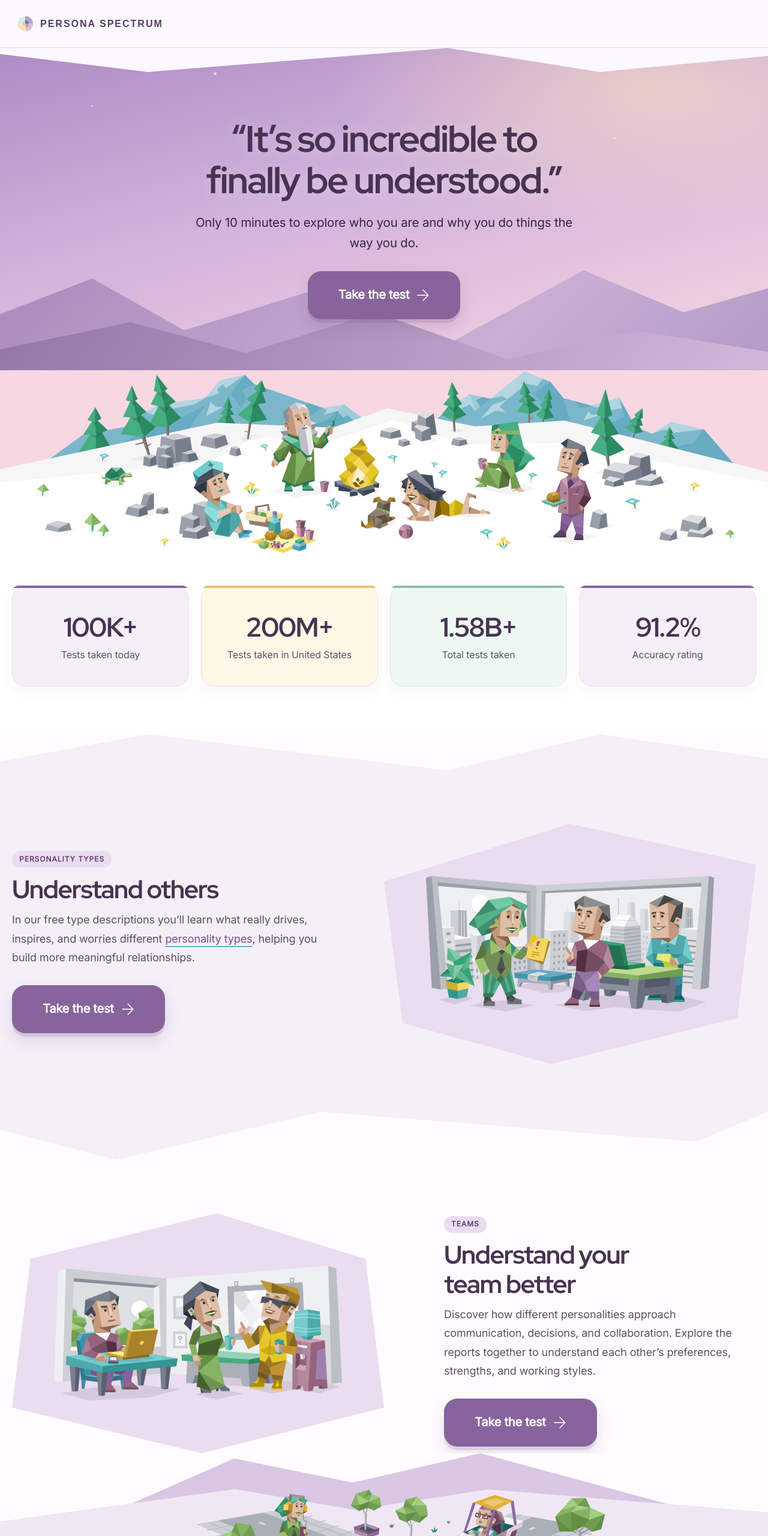
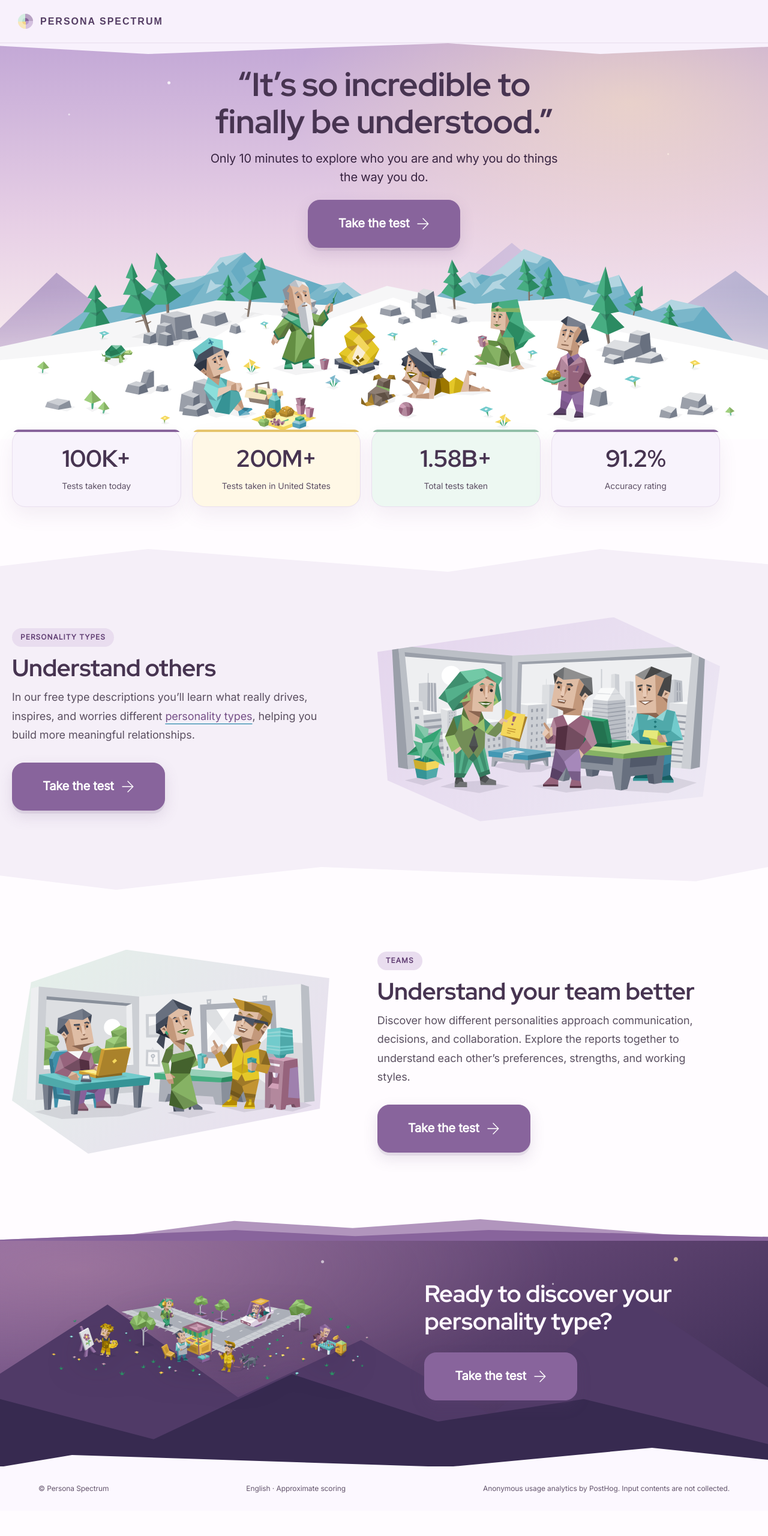
Before and after one commit to Kimura6341/MBTI, a website: page dist/index.html in a window 1280 px wide. Shown: the top 2560 px of the page at 60% size. After the commit the page ends 2518 px from the top, so only its background shows below. Drawn offline with Linux system fonts and the light colour scheme.

Commit message:
Unify homepage sky and camping scene with floating metrics

```diff
--- a/dist/english-app.mjs
+++ b/dist/english-app.mjs
@@ -1,6 +1,6 @@
 import {trackEvent,completedTestProperties} from './analytics-events.mjs?v=0ef101c2d544';
 import {englishQuestions,calculateEnglish} from './english-model.mjs?v=f351344ebc7f';
-import {englishHomeMarkup,bindEnglishHome} from './english-home.mjs?v=f6d58a62bb38';
+import {englishHomeMarkup,bindEnglishHome} from './english-home.mjs?v=8da2ac26f8c8';
 const root=document.querySelector('#app'),key='persona-spectrum-english-60-v2';
 let answers={},page=0;
 let testActive=false;
--- a/dist/english.css
+++ b/dist/english.css
@@ -18,18 +18,17 @@ body>.site-header .brand{font:800 16px/1.5 Arial,sans-serif;letter-spacing:2px;c
 body>.site-header .mark{width:25px;height:25px;flex:0 0 25px}
 @media(max-width:767px){body>.site-header{height:72px;padding:0 18px}body>.site-header .brand{font-size:11px;letter-spacing:1px}}
 
-/* English homepage restyle. Every override is gated by the existing route class.
-   Kept in this stylesheet so the existing offline builder inlines it unchanged. */
+/* English homepage only. The offline builder embeds this stylesheet locally. */
 body.homepage-active {
   --home-purple: #88649c;
   --home-ink: #473451;
-  --home-pale: #f5eff8;
   color: var(--home-ink);
   background: #fffcff;
 }
 .homepage-active > .site-header {
-  background: #fcf8ff;
-  border-bottom: 1px solid #e9dced;
+  height: 72px;
+  background: #f8f1fc;
+  border-bottom: 1px solid #e8dced;
 }
 .homepage-active > .site-header .brand { color: #543d64; }
 .homepage-active > .site-header .mark {
@@ -39,70 +38,89 @@ body.homepage-active {
 .homepage-active .q-hm :is(h1, h2, .metric__value) {
   font-family: 'Nunito', 'Avenir Next Rounded', 'Arial Rounded MT Bold', 'Red Hat Display', system-ui, sans-serif;
   font-weight: 800;
-  letter-spacing: -.035em;
+  letter-spacing: -.01em;
   color: var(--home-ink);
 }
+/* One continuous sky behind both the headline and the existing transparent art. */
 .homepage-active .q-hm .hero {
   position: relative;
   isolation: isolate;
-  background: radial-gradient(ellipse at 85% 12%, #ffe6bc88, transparent 35%),
-    radial-gradient(circle at 12% 18%, #fff8 0 1px, transparent 2px),
-    radial-gradient(circle at 80% 28%, #fff9 0 1px, transparent 2px),
-    radial-gradient(circle at 28% 8%, #fff9 0 2px, transparent 3px),
-    linear-gradient(165deg, #ad8bc5 0%, #d2b3db 45%, #f6d7e2 100%);
+  min-height: 660px;
+  background:
+    radial-gradient(ellipse at 82% 15%, #ffe9bc88, transparent 38%),
+    radial-gradient(circle at 9% 18%, #fff9 0 1px, transparent 2px),
+    radial-gradient(circle at 87% 28%, #fff9 0 1px, transparent 2px),
+    radial-gradient(circle at 22% 10%, #fffc 0 2px, transparent 3px),
+    linear-gradient(180deg, #c3a8d6 0%, #e6cee5 44%, #f5e6ed 72%, #fffcff 100%);
 }
+.homepage-active .q-hm .hero__shape {
+  position: absolute;
+  inset: 0 0 auto;
+  background: transparent !important;
+  height: 18px !important;
+}
+.homepage-active .q-hm .hero__shape path { fill: #f8f1fc !important; }
 .homepage-active .q-hm .hero__text {
   position: relative;
-  z-index: 1;
+  z-index: 3;
   background: transparent !important;
-  padding-block: clamp(48px, 6vw, 96px) 84px !important;
+  padding: 38px 24px 0 !important;
   text-align: center;
 }
 .homepage-active .q-hm .hero__text h1 {
-  font-size: clamp(38px, 4.8vw, 72px);
+  font-size: clamp(42px, 4.3vw, 64px) !important;
   line-height: 1.12;
-  max-width: 1100px !important;
+  letter-spacing: -.01em !important;
+  max-width: 940px !important;
   text-wrap: balance;
-  margin-inline: auto;
-  text-shadow: 0 2px 22px #fff5;
+  margin: 0 auto 16px !important;
 }
 .homepage-active .q-hm .hero__text p {
   color: #382441;
-  font-size: clamp(18px, 1.6vw, 22px);
-  line-height: 1.65;
-  margin-inline: auto;
-  text-wrap: pretty;
+  font-size: 20px;
+  line-height: 1.55;
+  max-width: 610px !important;
+  margin: 0 auto 22px !important;
 }
-/* Empty CSS layers are decorative and never intercept existing links or art. */
+.homepage-active .q-hm .scene-art {
+  position: absolute;
+  z-index: 2;
+  inset: auto 0 0;
+  margin: 0 !important;
+  background: transparent !important;
+}
+.homepage-active .q-hm .scene-art :is(picture, img) {
+  display: block;
+  width: 100%;
+  height: auto;
+}
+/* The ridges fade into the existing snow mountains, rather than ending at a band. */
 .homepage-active .q-hm .hero::before,
 .homepage-active .q-hm .hero::after {
   content: '';
   position: absolute;
-  z-index: 0;
-  inset: auto 0 -1px;
-  height: clamp(90px, 13vw, 190px);
+  z-index: 1;
+  inset: auto -2% 42px;
+  height: 310px;
   pointer-events: none;
+  mask-image: linear-gradient(#000 32%, #0009 62%, transparent 100%);
 }
 .homepage-active .q-hm .hero::before {
-  background: linear-gradient(135deg, #aa8abc, #c9aed4 65%, #b39bc6);
-  clip-path: polygon(0 44%, 12% 8%, 24% 60%, 40% 22%, 58% 75%, 76% 0, 89% 42%, 100% 18%, 100% 100%, 0 100%);
+  background: linear-gradient(130deg, #b09ac4, #d4c3df 62%, #a6a8c8);
+  clip-path: polygon(0 62%, 9% 24%, 21% 65%, 34% 32%, 48% 72%, 66% 8%, 81% 61%, 94% 23%, 100% 43%, 100% 100%, 0 100%);
 }
 .homepage-active .q-hm .hero::after {
-  height: clamp(55px, 8vw, 120px);
-  background: linear-gradient(120deg, #9375a8, #d3b7d9);
-  clip-path: polygon(0 66%, 17% 22%, 32% 72%, 49% 6%, 66% 82%, 83% 36%, 100% 70%, 100% 100%, 0 100%);
+  bottom: 22px;
+  height: 240px;
+  background: linear-gradient(100deg, #9487b4, #bcc4d6);
+  clip-path: polygon(0 63%, 14% 32%, 27% 74%, 42% 39%, 59% 79%, 76% 30%, 91% 70%, 100% 47%, 100% 100%, 0 100%);
 }
-.homepage-active .q-hm .hero__shape {
-  background: transparent !important;
-}
-.homepage-active .q-hm .hero__shape path { fill: #fcf8ff !important; }
-.homepage-active .q-hm .hero + div { background: #f6d7e2 !important; }
 .homepage-active .q-hm .persona-home-button {
   background: #88649c !important;
   border-color: #88649c !important;
   color: #fff !important;
-  border-radius: 22px !important;
-  box-shadow: 0 6px 0 #61457522, 0 12px 26px #61457529;
+  border-radius: 20px !important;
+  box-shadow: 0 5px 0 #61457518, 0 10px 24px #61457525;
   font-weight: 700;
   transition: transform .2s ease, box-shadow .2s ease, background-color .2s ease;
 }
@@ -110,26 +128,68 @@ body.homepage-active {
   outline: 3px solid #543468;
   outline-offset: 5px;
 }
+.homepage-active .q-hm .scene-metrics {
+  position: relative;
+  z-index: 4;
+  margin-top: -16px;
+  padding: 0 0 70px !important;
+  background: transparent !important;
+}
+.homepage-active .q-hm #metrics {
+  max-width: 1180px;
+  grid-template-columns: repeat(4, minmax(0, 1fr)) !important;
+  gap: 18px !important;
+}
 .homepage-active .q-hm .metric {
-  background: #f5eff8 !important;
+  background: #f8f3fc !important;
   border: 1px solid #e9dfef;
   border-radius: 22px !important;
-  box-shadow: 0 8px 26px #6544770c;
+  box-shadow: 0 14px 32px #65447714;
+  padding: 24px 14px !important;
 }
 .homepage-active .q-hm .metric:nth-child(2) { background: #fff8e6 !important; }
 .homepage-active .q-hm .metric:nth-child(3) { background: #edf8f2 !important; }
 .homepage-active .q-hm .metric > div { background: #88649c !important; }
 .homepage-active .q-hm .metric:nth-child(2) > div { background: #e5c46d !important; }
 .homepage-active .q-hm .metric:nth-child(3) > div { background: #92bfa8 !important; }
-.homepage-active .q-hm .metric__value { font-size: clamp(30px, 3.5vw, 52px); }
-.homepage-active .q-hm .metric__label { color: #5d5065; }
+.homepage-active .q-hm .metric__value { font-size: clamp(32px, 3.1vw, 46px); line-height: 1.2; }
+.homepage-active .q-hm .metric__label { color: #5d5065; font-size: 14px; line-height: 1.5; }
+/* Alternating, generous editorial layouts keep the two existing stories distinct. */
+.homepage-active .q-hm .resource > .sp-wrap {
+  display: grid !important;
+  grid-template-columns: minmax(0, 1fr) minmax(0, 1.08fr);
+  align-items: center;
+  gap: 80px;
+  max-width: 1180px;
+  margin-block: 0 !important;
+  padding-block: 76px;
+}
 .homepage-active .q-hm #understand-others { background: #f5eff8 !important; }
-.homepage-active .q-hm #understand-others > svg { background: #fffcff !important; }
+.homepage-active .q-hm #understand-others > svg {
+  background: #fffcff !important;
+  height: 38px !important;
+  margin: 0 !important;
+}
 .homepage-active .q-hm #understand-others > svg path { fill: #f5eff8 !important; }
+.homepage-active .q-hm #understand-others .flex-center { grid-column: 2; grid-row: 1; }
+.homepage-active .q-hm #understand-others .flex-center + div { grid-column: 1; grid-row: 1; }
 .homepage-active .q-hm #understand-your-team { background: #fffcff; }
-.homepage-active .q-hm .resource .flex-center { background: #e9ddef !important; }
+.homepage-active .q-hm #understand-your-team > .sp-wrap { padding-block: 100px 110px; }
+.homepage-active .q-hm .resource .flex-center {
+  width: 100% !important;
+  height: 340px !important;
+  margin: 0 !important;
+  padding: 24px !important;
+  background: linear-gradient(135deg, #e4d5ed, #ede9f4) !important;
+  clip-path: polygon(0 17%, 69% 0, 100% 24%, 95% 88%, 30% 100%, 3% 80%) !important;
+}
+.homepage-active .q-hm #understand-your-team .flex-center {
+  background: linear-gradient(135deg, #e4f1e9, #e9ddf0) !important;
+  clip-path: polygon(6% 16%, 36% 0, 100% 14%, 97% 78%, 24% 100%, 0 74%) !important;
+}
+.homepage-active .q-hm .resource .flex-center img { width: 100% !important; max-height: 290px; object-fit: contain; }
 .homepage-active .q-hm .resource .section__title {
-  font-size: clamp(30px, 3.3vw, 48px);
+  font-size: clamp(32px, 3.1vw, 46px);
   line-height: 1.16;
   text-wrap: balance;
 }
@@ -139,26 +199,70 @@ body.homepage-active {
   background: #e9ddef;
   color: #644276;
   border-radius: 20px;
+  padding: 7px 14px;
 }
-.homepage-active .q-hm #go { background: #f0e7f5 !important; }
-.homepage-active .q-hm #go .cta__shape--top { background: #fffcff !important; }
-.homepage-active .q-hm #go .cta__shape--top path:first-child { fill: #d9c7e3 !important; }
-.homepage-active .q-hm #go .cta__shape--top path:last-child { fill: #f0e7f5 !important; }
-.homepage-active .q-hm #go .cta__shape--bottom path { fill: #fffcff !important; }
-.homepage-active .q-hm .persona-type-section,
-.homepage-active .q-hm .persona-type-shape { background: #f5eff8; }
-.homepage-active .q-hm .type-card {
-  border-radius: 24px;
-  border: 1px solid #e7dced;
-  box-shadow: 0 8px 24px #67477812;
+/* Dusk echoes the opening landscape using CSS silhouettes and existing park art. */
+.homepage-active .q-hm #go {
+  display: grid;
+  grid-template-columns: minmax(0, 1.1fr) minmax(0, 1fr);
+  align-items: center;
+  gap: 40px;
+  isolation: isolate;
+  padding: 100px max(32px, calc((100% - 1180px) / 2)) 110px;
+  margin: 0 !important;
+  background:
+    radial-gradient(circle at 88% 16%, #ffe8afbb 0 3px, transparent 4px),
+    radial-gradient(circle at 72% 26%, #fff9 0 1px, transparent 2px),
+    radial-gradient(circle at 42% 17%, #fff9 0 2px, transparent 3px),
+    radial-gradient(ellipse at 10% 20%, #d8a5b755, transparent 50%),
+    linear-gradient(155deg, #88649c, #5d426f 52%, #372a50) !important;
 }
-.homepage-active .q-hm .type-card > a > span { color: #64556d; }
-.homepage-active .q-hm .variant-links a { color: #765088; }
-.homepage-active .q-hm .persona-carousel-controls button {
-  color: #765088;
-  border-color: #d9c8e2;
-  box-shadow: 0 4px 12px #67477812;
+.homepage-active .q-hm #go::before,
+.homepage-active .q-hm #go::after {
+  content: '';
+  position: absolute;
+  z-index: -1;
+  inset: auto 0 0;
+  height: 80%;
+  background: #503a67;
+  clip-path: polygon(0 53%, 14% 18%, 31% 65%, 47% 36%, 64% 74%, 82% 13%, 100% 60%, 100% 100%, 0 100%);
+  pointer-events: none;
 }
+.homepage-active .q-hm #go::after {
+  height: 48%;
+  background: #372a50;
+  clip-path: polygon(0 43%, 20% 77%, 38% 22%, 57% 62%, 76% 43%, 100% 81%, 100% 100%, 0 100%);
+}
+.homepage-active .q-hm #go > picture {
+  width: 100% !important;
+  margin: 0 !important;
+  grid-column: 1;
+  grid-row: 1;
+  filter: drop-shadow(0 20px 25px #27183533);
+}
+.homepage-active .q-hm #go > picture img { padding: 0 !important; }
+.homepage-active .q-hm #go > .sp-wrap {
+  position: relative;
+  z-index: 2;
+  padding: 0;
+  text-align: left !important;
+  grid-column: 2;
+  grid-row: 1;
+}
+.homepage-active .q-hm #go h2 {
+  color: #fff8ff;
+  font-size: clamp(32px, 3.1vw, 46px);
+  line-height: 1.18;
+  text-align: left !important;
+  margin: 0 0 28px !important;
+}
+.homepage-active .q-hm #go .persona-home-button { margin: 0 !important; }
+.homepage-active .q-hm #go .cta__shape { position: absolute; inset-inline: 0; margin: 0 !important; }
+.homepage-active .q-hm #go .cta__shape--top { top: -1px; height: 36px !important; background: #fffcff !important; }
+.homepage-active .q-hm #go .cta__shape--top path:first-child { fill: #b195bd !important; }
+.homepage-active .q-hm #go .cta__shape--top path:last-child { fill: #88649c !important; }
+.homepage-active .q-hm #go .cta__shape--bottom { bottom: -1px; height: 32px !important; }
+.homepage-active .q-hm #go .cta__shape--bottom path { fill: #fcf8ff !important; }
 .homepage-active .q-hm img { transition: transform .25s ease; }
 .homepage-active > footer { color: #64556d; background: #fcf8ff; border-color: #e9dced; }
 @media (hover: hover) {
@@ -168,30 +272,51 @@ body.homepage-active {
     transform: translateY(-3px);
     box-shadow: 0 10px 28px #61457540;
   }
-  .homepage-active .q-hm :is(picture, .flex-center, .type-card):hover img { transform: translateY(-5px); }
+  .homepage-active .q-hm :is(picture, .flex-center):hover img { transform: translateY(-5px); }
+}
+@media (min-width: 1700px) {
+  .homepage-active .q-hm .hero { min-height: 740px; }
+}
+@media (min-width: 768px) and (max-width: 1100px) {
+  .homepage-active .q-hm .hero { min-height: 590px; }
+  .homepage-active .q-hm .resource > .sp-wrap { gap: 36px; padding-inline: 32px; }
+  .homepage-active .q-hm .resource .flex-center { height: 270px !important; }
+  .homepage-active .q-hm #go { gap: 24px; padding-inline: 32px; }
 }
 @media (max-width: 767px) {
-  .homepage-active .q-hm .hero__text { padding-inline: 22px !important; }
-  .homepage-active .q-hm .hero__text h1 { font-size: clamp(36px, 8vw, 54px); }
-  .homepage-active .q-hm .sp-wrap { max-width: 100%; }
-  .homepage-active .q-hm .metric { padding-inline: 12px !important; }
-  .homepage-active .q-hm .metric__label { font-size: 13px; line-height: 1.5; }
+  .homepage-active > .site-header { height: 64px; }
+  .homepage-active .q-hm .hero { min-height: 650px; }
+  .homepage-active .q-hm .hero__text { padding: 34px 22px 0 !important; }
+  .homepage-active .q-hm .hero__text h1 { font-size: clamp(34px, 9vw, 46px) !important; margin-bottom: 18px !important; }
+  .homepage-active .q-hm .hero__text p { font-size: 18px; margin-bottom: 24px !important; }
+  .homepage-active .q-hm .scene-art { bottom: 16px; }
+  .homepage-active .q-hm .hero::before { bottom: 52px; height: 260px; }
+  .homepage-active .q-hm .hero::after { bottom: 22px; height: 210px; }
+  .homepage-active .q-hm .scene-metrics { margin-top: -8px; padding-bottom: 38px !important; }
+  .homepage-active .q-hm #metrics { grid-template-columns: repeat(2, minmax(0, 1fr)) !important; gap: 12px !important; padding-inline: 18px; }
+  .homepage-active .q-hm .metric { padding: 20px 12px !important; border-radius: 18px !important; }
+  .homepage-active .q-hm .metric__value { font-size: 32px; }
+  .homepage-active .q-hm .metric__label { font-size: 12px; }
+  .homepage-active .q-hm .resource > .sp-wrap {
+    grid-template-columns: minmax(0, 1fr);
+    gap: 32px;
+    padding: 40px 24px 48px;
+  }
+  .homepage-active .q-hm #understand-others .flex-center,
+  .homepage-active .q-hm #understand-others .flex-center + div { grid-column: auto; grid-row: auto; }
+  .homepage-active .q-hm .resource .flex-center { height: 250px !important; }
+  .homepage-active .q-hm #understand-your-team > .sp-wrap { padding-block: 48px 64px; }
+  .homepage-active .q-hm .resource .section__title { font-size: 34px; }
+  .homepage-active .q-hm #go { grid-template-columns: minmax(0, 1fr); gap: 28px; padding: 72px 24px 80px; }
+  .homepage-active .q-hm #go > picture,
+  .homepage-active .q-hm #go > .sp-wrap { grid-column: auto; grid-row: auto; }
+  .homepage-active .q-hm #go h2 { font-size: 34px; text-align: center !important; }
+  .homepage-active .q-hm #go > .sp-wrap { text-align: center !important; }
+  .homepage-active > footer { padding: 24px 18px; gap: 12px; flex-wrap: wrap; }
 }
-/* Progressive CSS-only parallax: no routing, listeners, or offline dependencies. */
-@supports (animation-timeline: scroll()) {
-  @media (prefers-reduced-motion: no-preference) {
-    .homepage-active .q-hm .hero::before {
-      animation: home-mountain-drift linear both;
-      animation-timeline: scroll(root block);
-      animation-range: 0px 650px;
-    }
-  }
-}
-@keyframes home-mountain-drift { to { transform: translateY(26px); } }
 @media (prefers-reduced-motion: reduce) {
   .homepage-active .q-hm img,
   .homepage-active .q-hm .persona-home-button { transition: none; }
-  .homepage-active .q-hm .hero::before { animation: none; }
-  .homepage-active .q-hm :is(picture, .flex-center, .type-card):hover img,
+  .homepage-active .q-hm :is(picture, .flex-center):hover img,
   .homepage-active .q-hm .persona-home-button:hover { transform: none; }
 }
--- a/dist/index.html
+++ b/dist/index.html
@@ -1,4 +1,4 @@
-<!doctype html><html lang="en"><head><meta charset="utf-8"><meta name="viewport" content="width=device-width,initial-scale=1"><meta name="theme-color" content="#88649c"><meta name="description" content="Explore your personality with 60 English questions and a detailed report."><title>Persona Spectrum · Personality Test</title><link rel="stylesheet" href="./english.css?v=37e8c7a2803b"><link id="home-reference-style" rel="stylesheet" href="./home-reference.css?v=cc6dc1511ef0" media="not all"><!-- persona-analytics:start -->
+<!doctype html><html lang="en"><head><meta charset="utf-8"><meta name="viewport" content="width=device-width,initial-scale=1"><meta name="theme-color" content="#88649c"><meta name="description" content="Explore your personality with 60 English questions and a detailed report."><title>Persona Spectrum · Personality Test</title><link rel="stylesheet" href="./english.css?v=22c12348b60d"><link id="home-reference-style" rel="stylesheet" href="./home-reference.css?v=cc6dc1511ef0" media="not all"><!-- persona-analytics:start -->
 <script>
 (() => {
   const schema = {
@@ -91,4 +91,4 @@
 </script>
 <script>window.personaAnalytics.start();</script>
 <!-- persona-analytics:end -->
-</head><body><header class="site-header"><a class="brand" href="./"><span class="mark" aria-hidden="true"></span>PERSONA SPECTRUM</a></header><main id="app"></main><footer><p>© Persona Spectrum</p><p>English · Approximate scoring</p><span data-analytics-notice>Anonymous usage analytics by PostHog. Input contents are not collected.</span></footer><script type="module" src="./english-app.mjs?v=45a3ea793b02"></script></body></html>
+</head><body><header class="site-header"><a class="brand" href="./"><span class="mark" aria-hidden="true"></span>PERSONA SPECTRUM</a></header><main id="app"></main><footer><p>© Persona Spectrum</p><p>English · Approximate scoring</p><span data-analytics-notice>Anonymous usage analytics by PostHog. Input contents are not collected.</span></footer><script type="module" src="./english-app.mjs?v=ffca2e4fa4e1"></script></body></html>
```
Also changed, not shown: dist/english-home.mjs.
